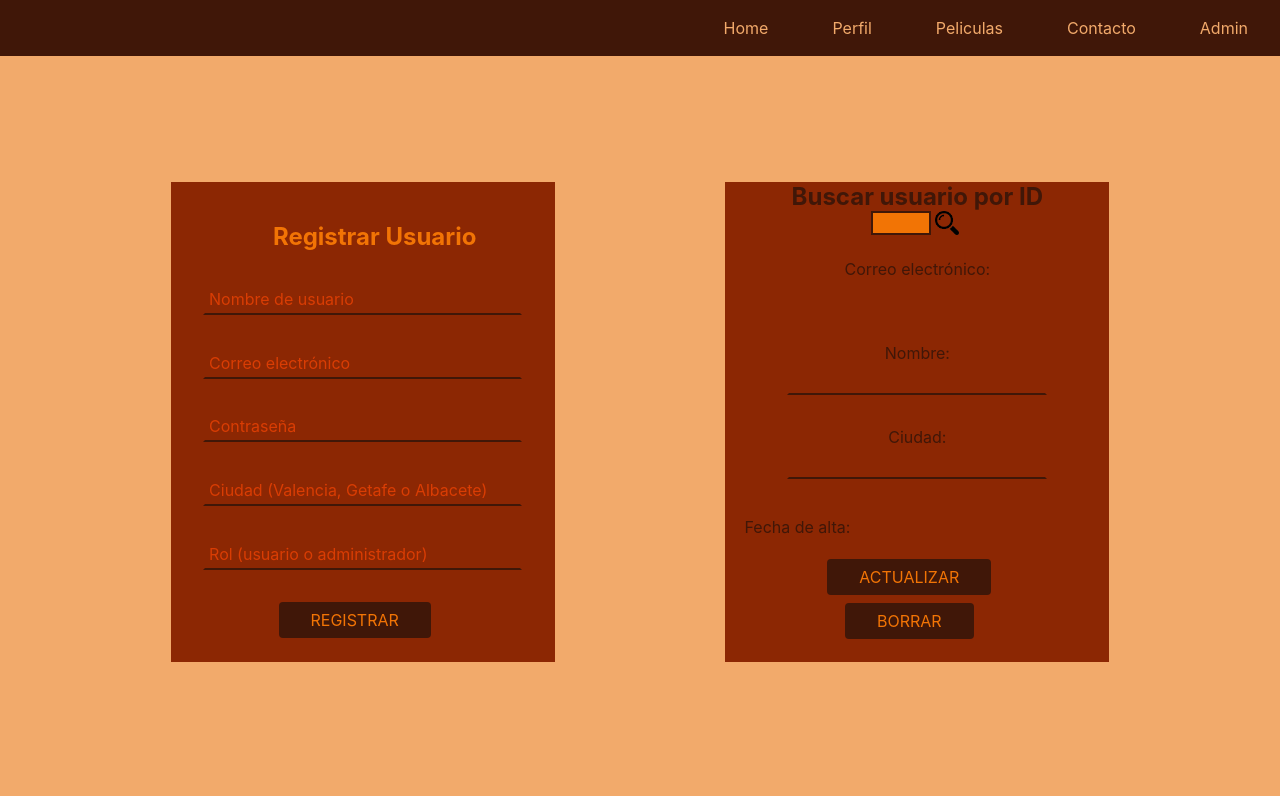
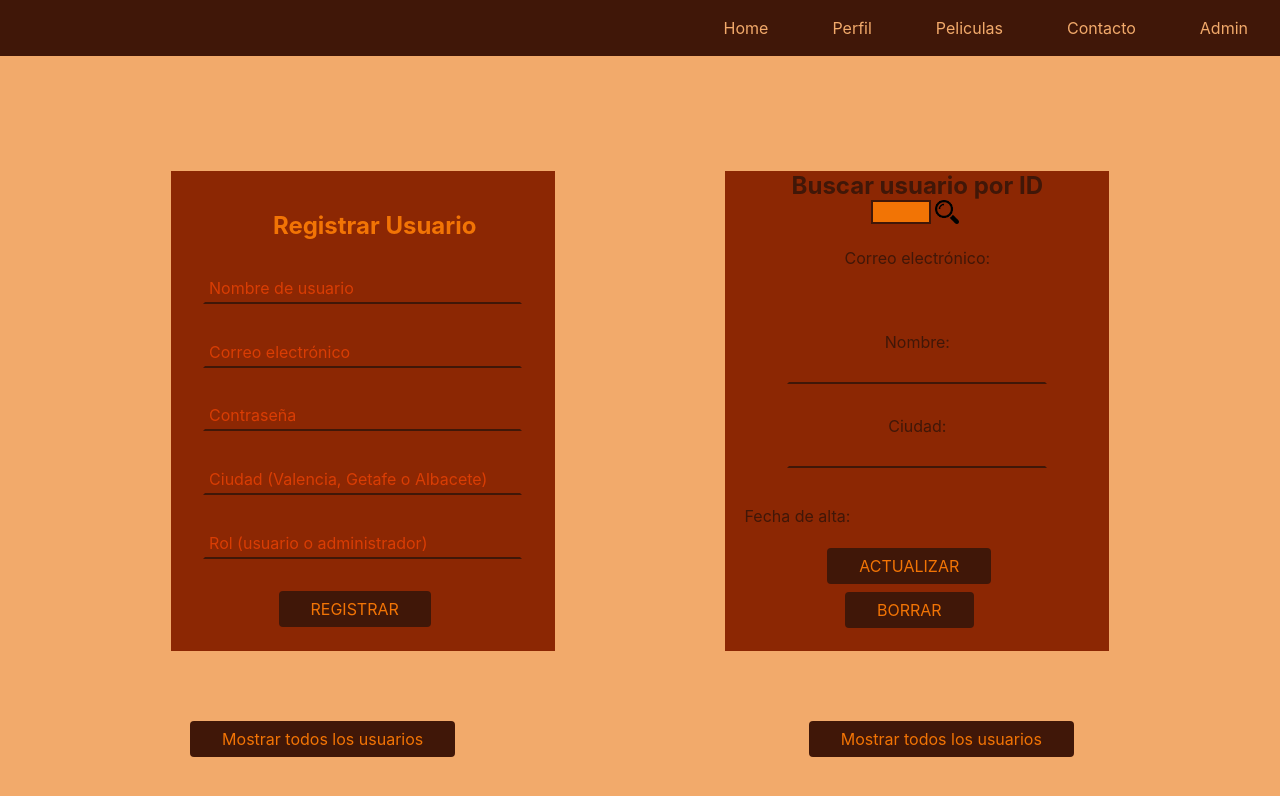
Before and after one commit to aramossanchez/Proyecto_Frontend_React, a React (Create React App) app in the folder frontend/: page /admin in a window 1280 px wide. Shown: the top 796 px of the page. Built offline with nearby package versions, Linux system fonts and the light colour scheme.

Commit message:
añado busqueda de pedidos en vista admin

```diff
--- a/frontend/src/Containers/Admin/Admin.css
+++ b/frontend/src/Containers/Admin/Admin.css
@@ -116,11 +116,20 @@
     padding: 0.25em;
     color: var(--masclaro);
 }
+/*BOTON BUSCAR TODOS LOS USUARIOS Y PEDIDOS*/
+#container-boton-lista{
+    width: 45%;
+    display: flex;
+    flex-direction: row;
+    align-items: center;
+    justify-content: center;
+}
+#container-boton-lista .boton{
+    width: 35%;
+}
 /*CONTENEDOR DE TODOS LOS USUARIOS*/
 #cuadro-usuarios{
-    width: 100%;
-    height: 70%;
-    overflow-y: scroll;
+    width: 45%;
     display: flex;
     flex-direction: row;
     align-items: center;
@@ -128,12 +137,12 @@
     flex-wrap: wrap;
 }
 /*USUARIO INDIVIDUAL*/
-.usuario-en-lista{
+.articulo-en-lista{
     display: flex;
     flex-direction: column;
     align-items: flex-start;
     justify-content: space-evenly;
-    width: 45%;
+    width: 95%;
     background-color: var(--oscuro);
     border: 2px solid var(--masoscuro);
     color: var(--masclaro);
--- a/frontend/src/Containers/Admin/Admin.jsx
+++ b/frontend/src/Containers/Admin/Admin.jsx
@@ -43,6 +43,9 @@ const Admin = () =>{
     //LISTADO DE USUARIOS
     const [datosTodosUsuarios, setDatosTodosUsuarios] = useState ([]);
 
+    //LISTADO DE PEDIDOS
+    const [listadoPedidos, setlistadoPedidos] = useState ([]);
+
     //CADA VEZ QUE SE CAMBIA EL HOOK DE usuarioID, SE ACTUALIZAN LOS CAMPOS DE datosParaActualizar CON ESOS CAMBIOS
     useEffect(()=>{
         setdatosParaActualizar(
@@ -60,6 +63,10 @@ const Admin = () =>{
     const guardarDatosRegistro = (e) =>{
         setDatosRegistro({...datosRegistro, [e.target.name]: e.target.value})
     };
+
+    const registrarUsuario = async () =>{
+        await axios.post("https://aramossanchez-videoclub-api.herokuapp.com/usuarios/registro", datosRegistro, config);
+    }
 
     //USUARIO POR ID
     //GUARDAR ID EN HOOK
@@ -95,9 +102,10 @@ const Admin = () =>{
         let res = await axios.get("https://aramossanchez-videoclub-api.herokuapp.com/usuarios",config);
         setDatosTodosUsuarios(res.data);
     }
-
-    const registrarUsuario = async () =>{
-        await axios.post("https://aramossanchez-videoclub-api.herokuapp.com/usuarios/registro", datosRegistro, config);
+    //LISTADO DE TODOS LOS PEDIDOS
+    const guardarListaPedidos = async () =>{
+        let res = await axios.get("https://aramossanchez-videoclub-api.herokuapp.com/pedidos",config);
+        setlistadoPedidos(res.data);
     }
 
     return(
@@ -129,10 +137,12 @@ const Admin = () =>{
                 <div className="boton" onClick={()=>borrarRegistro()}>BORRAR</div>
             </div>
             {/* LISTADO DE TODOS LOS USUARIOS */}
+            {datosTodosUsuarios[1]?.nombre
+            ?
                 <div id="cuadro-usuarios">
                     {datosTodosUsuarios.map((usuario)=>{
                         return(
-                        <div key={usuario.id} className="usuario-en-lista">
+                            <div key={usuario.id} className="articulo-en-lista">
                                 <p><span>ID: </span>{usuario.id}</p>
                                 <p><span>Nombre: </span>{usuario.nombre}</p>
                                 <p><span>Correo: </span>{usuario.correo}</p>
@@ -143,6 +153,34 @@ const Admin = () =>{
                         )
                     })}
                 </div>
+            :
+                <div id="container-boton-lista">
+                    <div className="boton" onClick={()=>guardarListaUsuarios()}>Mostrar todos los usuarios</div>
+                </div>
+            }
+            {/* LISTADO DE TODOS LOS USUARIOS */}
+            {listadoPedidos[1]?.peliculaId
+            ?
+                <div id="cuadro-usuarios">
+                    {listadoPedidos.map((pedido)=>{
+                        return(
+                            <div key={pedido.id} className="articulo-en-lista">
+                                <p><span>ID: </span>{pedido.id}</p>
+                                <p><span>ID de película: </span>{pedido.peliculaId}</p>
+                                <p><span>Titulo de película: </span>{pedido.pelicula.titulo}</p>
+                                <p><span>ID de usuario: </span>{pedido.usuarioId}</p>
+                                <p><span>Correo de usuario: </span>{pedido.usuario.correo}</p>
+                                <p><span>Fecha de alquiler: </span>{pedido.fecha_alquiler}</p>
+                                <p><span>Fecha de devolución: </span>{pedido.fecha_devolucion}</p>
+                            </div>
+                        )
+                    })}
+                </div>
+            :
+                <div id="container-boton-lista">
+                    <div className="boton" onClick={()=>guardarListaPedidos()}>Mostrar todos los usuarios</div>
+                </div>
+            }
         </div>
     )
 };
--- a/frontend/src/Containers/Peliculas/Peliculas.jsx
+++ b/frontend/src/Containers/Peliculas/Peliculas.jsx
@@ -11,8 +11,7 @@ const Peliculas = () =>{
     //HANDLERS
     //FILTRO POR CIUDAD
     const filtrarPorCiudad = async (e) =>{
-        let indiceCiudadSeleccionada = e.target.selectedIndex;
-        let ciudadSeleccionada = e.target.options[indiceCiudadSeleccionada].text;
+        let ciudadSeleccionada = e.target.value;
         let res = await axios.get(`https://aramossanchez-videoclub-api.herokuapp.com/peliculas${ciudadSeleccionada === "España" ? "" : "/ciudad/" + ciudadSeleccionada}`);
         setPeliculas((res.data));
     };
@@ -54,7 +53,7 @@ const Peliculas = () =>{
                 <div id="pelicula-ciudad">
                     <h2>Todas las películas disponibles en tu zona</h2>
                     <select name="ciudades" id="ciudades-disponibles" onChange={(e)=>filtrarPorCiudad(e)}>
-                        <option value="Todas">España</option>
+                        <option value="España">España</option>
                         <option value="Valencia">Valencia</option>
                         <option value="Getafe">Getafe</option>
                         <option value="Albacete">Albacete</option>
```
Also changed, not shown: 1 other file (tests, documents, lock files or other folders). Lines whose indentation alone changed are shown as unchanged.
